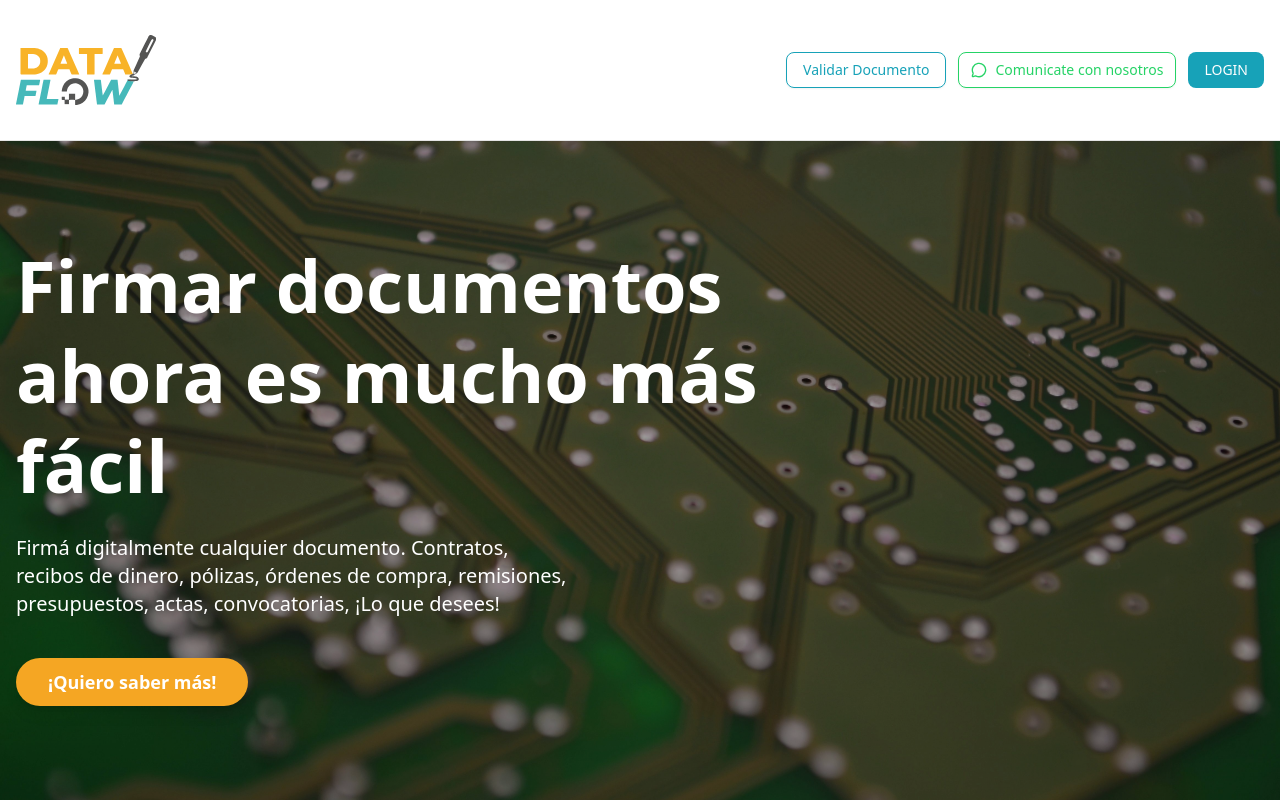
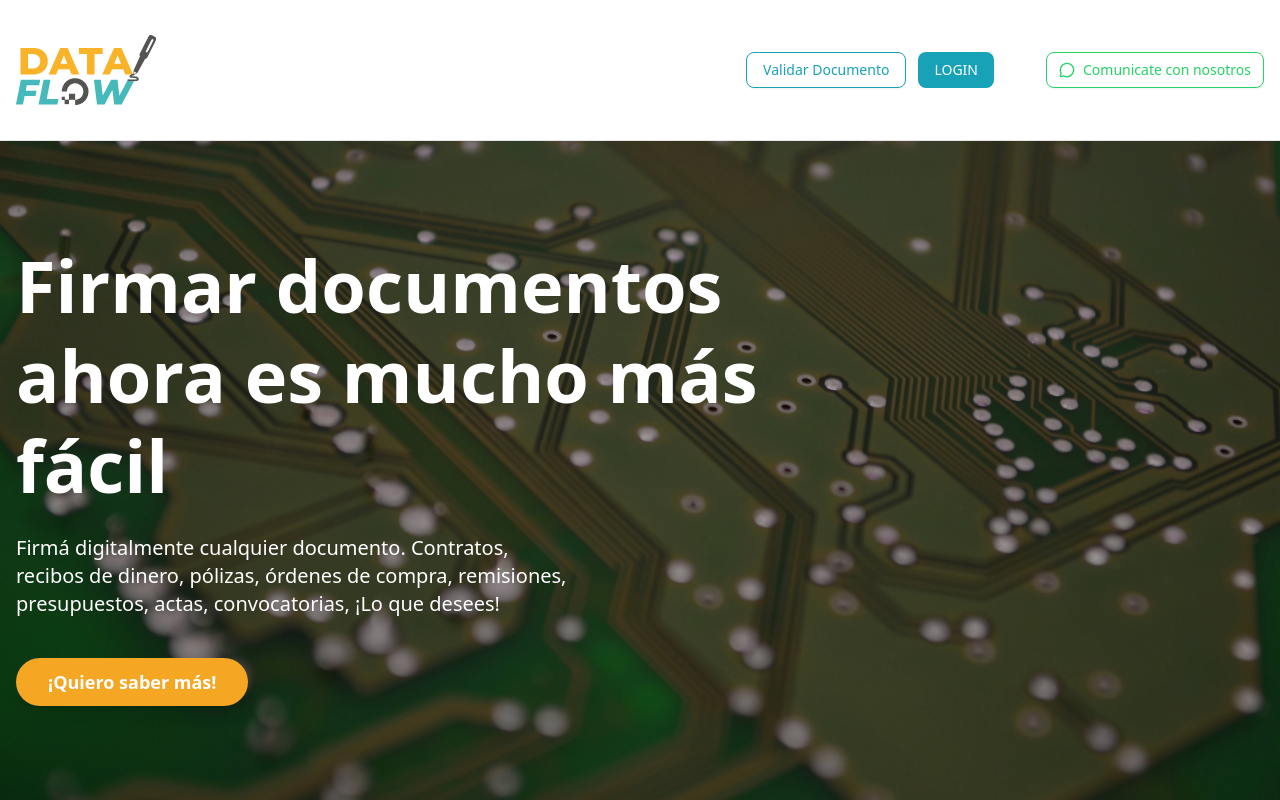
Before and after one commit to MiloGodoy/dataflow, a Next.js app: page / in a window 1280 px wide. Shown: the top 800 px of the page. Built offline with nearby package versions, Linux system fonts and the light colour scheme.

Commit message:
fix del header

```diff
--- a/src/components/Header.tsx
+++ b/src/components/Header.tsx
@@ -35,6 +35,14 @@ export function Header() {
           </Button>
 
           <Button
+            className="bg-[#17A2B8] hover:bg-[#138496] text-white"
+            onClick={handleClick}
+          >
+            LOGIN
+          </Button>
+
+          <div className="pl-10">
+            <Button
               variant="outline"
               className="border-[#25D366] text-[#25D366] hover:bg-[#25D366] hover:text-white bg-transparent flex items-center gap-2"
               onClick={() =>
@@ -47,13 +55,7 @@ export function Header() {
               <MessageCircle className="h-5 w-5" />
               <span>Comunicate con nosotros</span>
             </Button>
-
-          <Button
-            className="bg-[#17A2B8] hover:bg-[#138496] text-white"
-            onClick={handleClick}
-          >
-            LOGIN
-          </Button>
+          </div>
         </div>
 
         <Sheet open={isOpen} onOpenChange={setIsOpen}>
--- a/src/components/ui/Sheet.tsx
+++ b/src/components/ui/Sheet.tsx
@@ -14,10 +14,9 @@ const SheetTrigger = SheetPrimitive.Trigger
 const SheetClose = SheetPrimitive.Close
 
 const SheetPortal = ({
-  className,
   ...props
 }: SheetPrimitive.DialogPortalProps) => (
-  <SheetPrimitive.Portal className={cn(className)} {...props} />
+  <SheetPrimitive.Portal {...props} />
 )
 SheetPortal.displayName = SheetPrimitive.Portal.displayName
 
```
Lines whose indentation alone changed are shown as unchanged.
